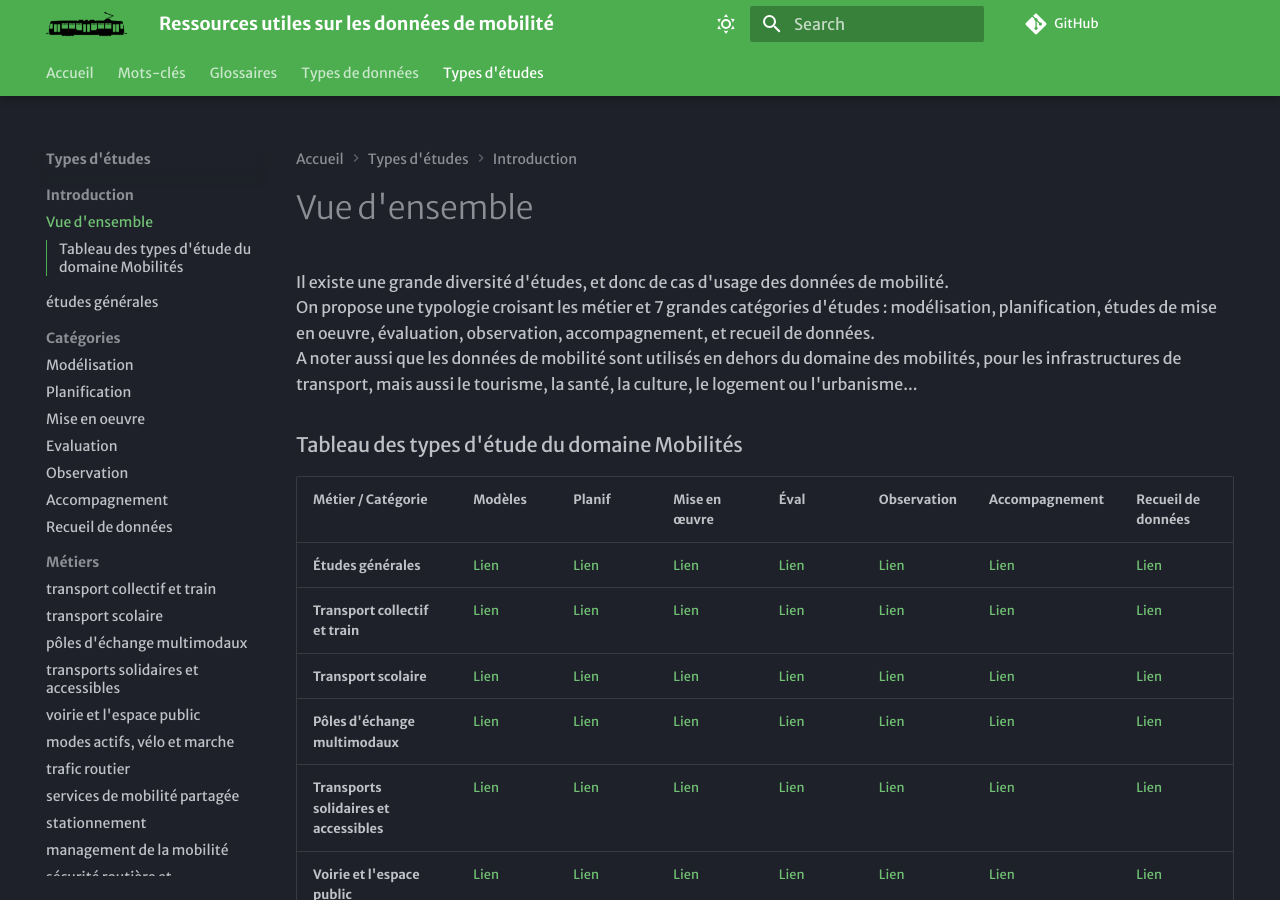
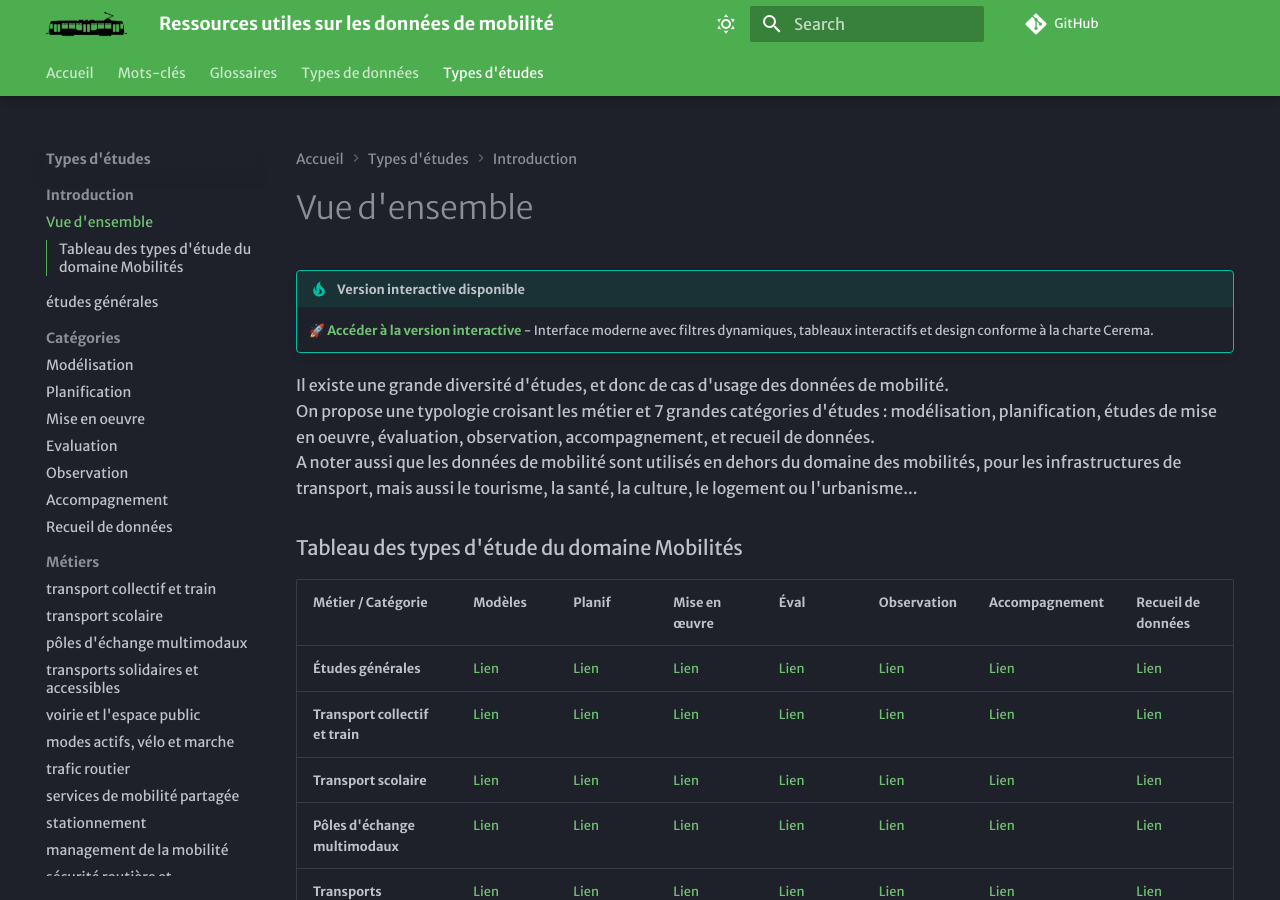
Before and after one commit to xdurang/mobscidat, an MkDocs documentation site: the page built from docs/type_etudes/type_etudes.md, in a window 1280 px wide and 900 px high. Built offline with MkDocs 1.6.1 and Material for MkDocs 9.7.7, drawn with Linux system fonts in a browser that asks for light colours; some web fonts are replaced; comment, search, counter and statistics services are not loaded.

Commit message:
Ajout lien vers version interactive dans page principale

```diff
--- a/docs/type_etudes/type_etudes.md
+++ b/docs/type_etudes/type_etudes.md
@@ -1,6 +1,9 @@
 ---
 title: Typologie des études
 ---
+
+!!! tip "Version interactive disponible"
+    **[🚀 Accéder à la version interactive](interactive/)** - Interface moderne avec filtres dynamiques, tableaux interactifs et design conforme à la charte Cerema.
 
 Il existe une grande diversité d'études, et donc de cas d'usage des données de mobilité.
 On propose une typologie croisant les métier et 7 grandes catégories d'études : modélisation, planification, études de mise en oeuvre, évaluation, observation, accompagnement, et recueil de données.
```
